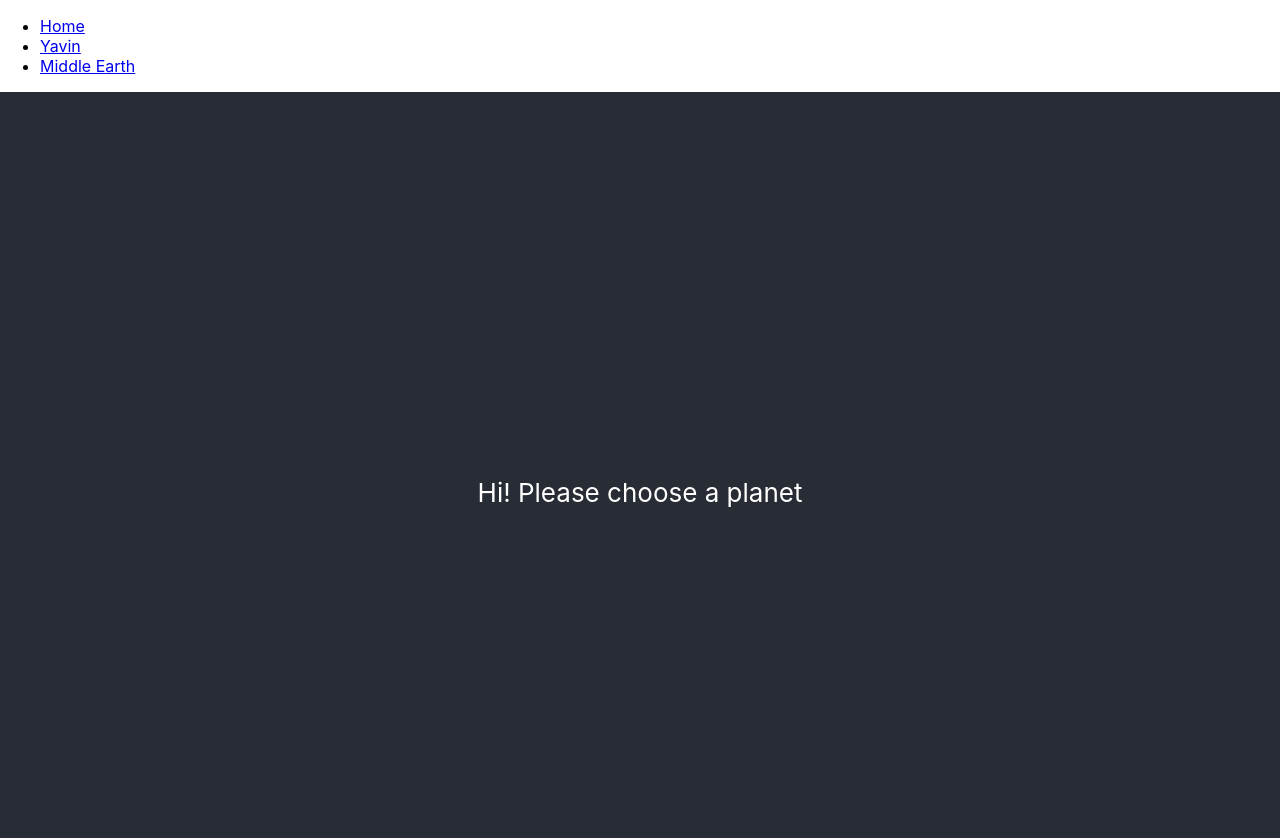
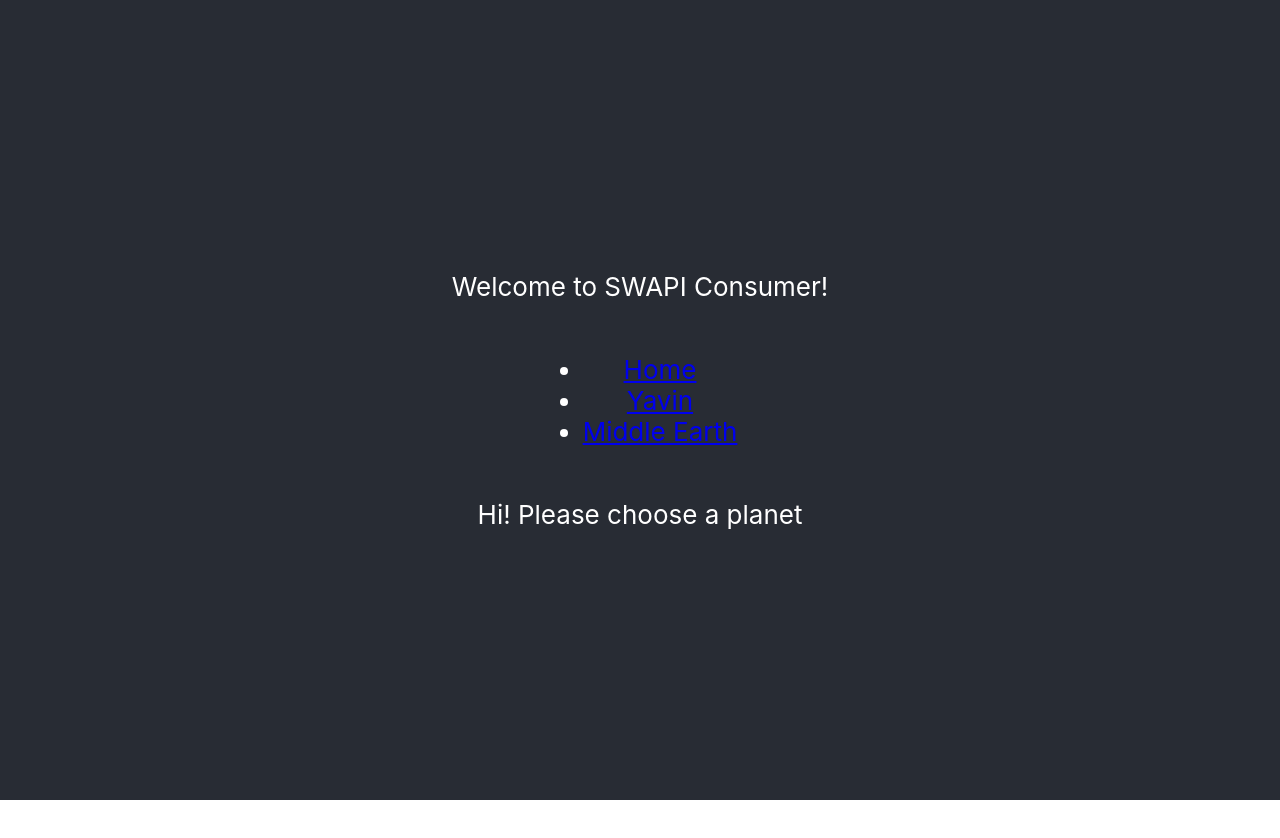
Before and after one commit to krzykus/SWAPI-consumer, a React (Create React App) app: page / in a window 1280 px wide. Shown: the top 838 px of the page. After the commit the page ends 800 px from the top, so only its background shows below. Built offline with nearby package versions, Linux system fonts and the light colour scheme.

Commit message:
Clean up

```diff
--- a/src/App.js
+++ b/src/App.js
@@ -4,25 +4,13 @@ import Planet from './Planet';
 import List from './List';
 import './App.css';
 
-/*function App() {
+export default props => {
   return (
     <div className="App">
       <header className="App-header">
-        <img src={logo} className="App-logo" alt="logo" />
         <p>
-          Edit <code>src/App.js</code> and save to reload.
+          Welcome to SWAPI Consumer!
         </p>
-        <Planet name="Earth" />
-      </header>
-    </div>
-  );
-}
-
-export default App;*/
-
-export default props => {
-  return (
-    <div>
         <ul>
           <li>
             <NavLink to="/">Home</NavLink>
@@ -36,14 +24,10 @@ export default props => {
         </ul>
 
         <Switch>
-        <Route
-          exact
-          path="/"
-          render={List}
-        />
-        <Route exact path="/🪐🪐/:name" render={() => <Planet />} />
+          <Route exact path="/" render={List}/>
           <Route exact path="/🪐/:name" component={Planet}/>
         </Switch>
+      </header>
     </div>
   );
 };
--- a/src/List.js
+++ b/src/List.js
@@ -2,13 +2,9 @@ import React from 'react';
 
 function App() {
   return (
-    <div className="App">
-      <header className="App-header">
         <p>
           Hi! Please choose a planet
         </p>
-      </header>
-    </div>
   );
 }
 
--- a/src/Planet.js
+++ b/src/Planet.js
@@ -40,8 +40,6 @@ class Planet extends React.Component {
         <h1>Hello {this.state.planetName}!!</h1>
       );
     }
-/*export default props => {
-  return <h1>Hello {props.name}!</h1>;
-};*/
+
 }
 export default Planet;
```
Lines whose indentation alone changed are shown as unchanged.
